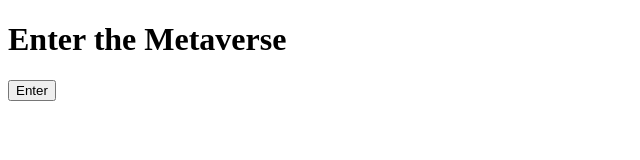
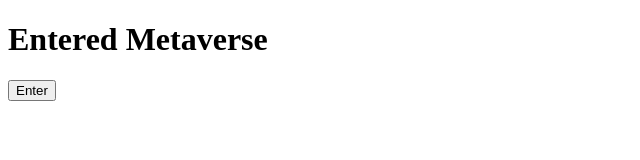
Before and after one commit to acciojob/enter-metaverse-Deepgautam76, a website: page main.html in a window 1280 px wide. Both pictures are taken after a click on the button "Enter". Shown: the whole page, without its empty margins (0-640 px from the left). Drawn offline with Linux system fonts and the light colour scheme.

Commit message:
created a submission

```diff
--- a/main.html
+++ b/main.html
@@ -7,7 +7,7 @@
 </head>
 
 <body>
-	 <p id="para">Enter the Metaverse</p>
+	 <p id="status">Enter the Metaverse</p>
       <button id="btn"> Enter</button>
 	<!-- the entire body must be written by student -->
     <script type="text/javascript" src="./script.js">
--- a/script.js
+++ b/script.js
@@ -2,6 +2,6 @@
 let button=document.getElementById("btn");
 
 button.addEventListener("click",function(){
-	let textchange=document.getElementById("para");
-	textchange.innerHTML="<h1>Enter the Metaverse</h1>";
+	let textchange=document.getElementById("status");
+	textchange.innerHTML="<h1>Entered Metaverse</h1>";
 });
```
